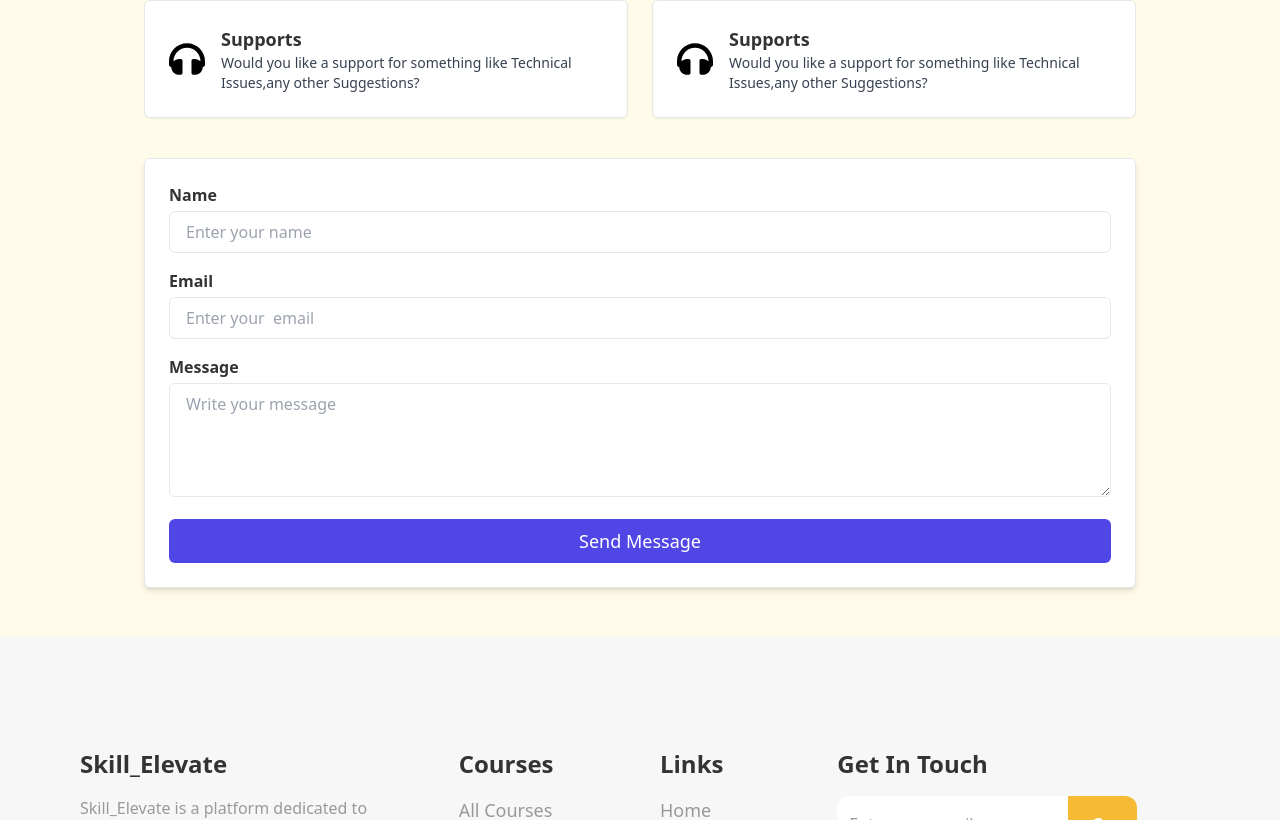
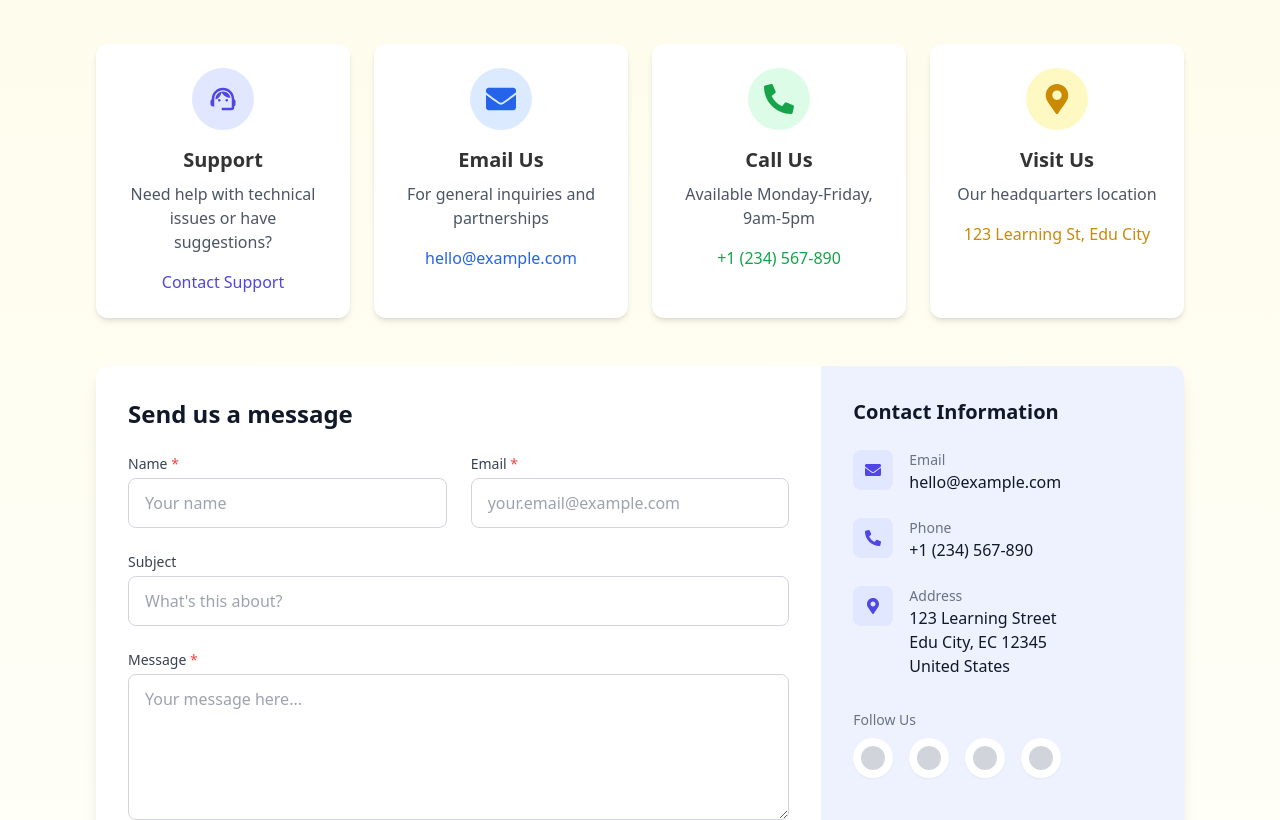
Before and after one commit to Lakshya724/E-Learning, a React (Vite) app: page /contact in a window 1280 px wide. Shown: the part 320-1140 px from the top of the page. Built offline with nearby package versions, Linux system fonts and the light colour scheme.

Commit message:
new details added

```diff
--- a/src/components/ContactUs.jsx
+++ b/src/components/ContactUs.jsx
@@ -1,73 +1,223 @@
 import Navbar from "../components/Navbar/Navbar";
 import Footer from "../components/Footer/Footer";
-
-import { FaHeadphones } from "react-icons/fa";
+import { FaEnvelope, FaMapMarkerAlt, FaPhoneAlt } from "react-icons/fa";
+import { MdSupportAgent } from "react-icons/md";
 
 export default function ContactUs() {
   return (
-    <div className="bg-yellow-50 min-h-screen">
+    <div className="min-h-screen bg-gradient-to-b from-yellow-50 to-white">
       <Navbar />
-      <div className="max-w-5xl mx-auto px-4 py-12">
-        <h1 className="text-4xl font-bold mb-4">Contact Us</h1>
-        <p className="text-lg text-gray-700 mb-10">
-        We love hearing from our Learners, collaborators, and fellow content lovers. Whether you’ve got feedback, a business proposal, or just want to chat about your favorite movie moment — hit us up!
 
+      <main className="max-w-6xl mx-auto px-4 sm:px-6 lg:px-8 py-12">
+        {/* Page Header */}
+        <div className="text-center mb-12">
+          <h1 className="text-4xl md:text-5xl font-bold text-gray-900 mb-4">Get In Touch</h1>
+          <p className="text-lg md:text-xl text-gray-600 max-w-3xl mx-auto">
+            We love hearing from our learners, collaborators, and fellow content lovers.
+            Whether you&apos;ve got feedback, a business proposal, or just want to chat — we&apos;re here for you!
+          </p>
+        </div>
 
+        {/* Contact Cards */}
+        <div className="grid grid-cols-1 md:grid-cols-2 lg:grid-cols-4 gap-6 mb-12">
+          {/* Support Card */}
+          <div className="bg-white rounded-xl shadow-md p-6 hover:shadow-lg transition-shadow">
+            <div className="flex flex-col items-center text-center">
+              <div className="bg-indigo-100 p-4 rounded-full mb-4">
+                <MdSupportAgent className="text-3xl text-indigo-600" />
+              </div>
+              <h3 className="text-xl font-bold mb-2">Support</h3>
+              <p className="text-gray-600 mb-4">
+                Need help with technical issues or have suggestions?
               </p>
+              <a href="mailto:support@example.com" className="text-indigo-600 font-medium hover:underline">
+                Contact Support
+              </a>
+            </div>
+          </div>
 
-        <div className="grid grid-cols-1 md:grid-cols-2 gap-6 mb-10">
-          {[1, 2].map((item) => (
-            <div key={item} className="border rounded-md p-6 shadow-sm bg-white">
-              <div className="flex items-center space-x-4">
-                <div className="text-4xl text-black">
-                  <FaHeadphones />
+          {/* Email Card */}
+          <div className="bg-white rounded-xl shadow-md p-6 hover:shadow-lg transition-shadow">
+            <div className="flex flex-col items-center text-center">
+              <div className="bg-blue-100 p-4 rounded-full mb-4">
+                <FaEnvelope className="text-3xl text-blue-600" />
               </div>
-                <div>
-                  <h3 className="font-bold text-lg">Supports</h3>
-                  <p className="text-gray-700 text-sm">
-                  Would you like a support for something like Technical Issues,any other Suggestions?
+              <h3 className="text-xl font-bold mb-2">Email Us</h3>
+              <p className="text-gray-600 mb-4">
+                For general inquiries and partnerships
               </p>
+              <a href="mailto:hello@example.com" className="text-blue-600 font-medium hover:underline">
+                hello@example.com
+              </a>
+            </div>
+          </div>
+
+          {/* Phone Card */}
+          <div className="bg-white rounded-xl shadow-md p-6 hover:shadow-lg transition-shadow">
+            <div className="flex flex-col items-center text-center">
+              <div className="bg-green-100 p-4 rounded-full mb-4">
+                <FaPhoneAlt className="text-3xl text-green-600" />
+              </div>
+              <h3 className="text-xl font-bold mb-2">Call Us</h3>
+              <p className="text-gray-600 mb-4">
+                Available Monday-Friday, 9am-5pm
+              </p>
+              <a href="tel:+1234567890" className="text-green-600 font-medium hover:underline">
+                +1 (234) 567-890
+              </a>
+            </div>
+          </div>
+
+          {/* Location Card */}
+          <div className="bg-white rounded-xl shadow-md p-6 hover:shadow-lg transition-shadow">
+            <div className="flex flex-col items-center text-center">
+              <div className="bg-yellow-100 p-4 rounded-full mb-4">
+                <FaMapMarkerAlt className="text-3xl text-yellow-600" />
+              </div>
+              <h3 className="text-xl font-bold mb-2">Visit Us</h3>
+              <p className="text-gray-600 mb-4">
+                Our headquarters location
+              </p>
+              <address className="text-yellow-600 font-medium not-italic">
+                123 Learning St, Edu City
+              </address>
             </div>
           </div>
         </div>
-          ))}
-        </div>
 
-        <div className="border rounded-md bg-white p-6 shadow-md">
-          <form className="space-y-4">
+        {/* Contact Form */}
+        <div className="bg-white rounded-xl shadow-lg overflow-hidden">
+          <div className="md:flex">
+            {/* Form Section */}
+            <div className="md:w-2/3 p-8">
+              <h2 className="text-2xl font-bold text-gray-900 mb-6">Send us a message</h2>
+              <form className="space-y-6">
+                <div className="grid grid-cols-1 md:grid-cols-2 gap-6">
                   <div>
-              <label className="block font-semibold mb-1">Name</label>
+                    <label htmlFor="name" className="block text-sm font-medium text-gray-700 mb-1">
+                      Name <span className="text-red-500">*</span>
+                    </label>
                     <input
                       type="text"
-                placeholder="Enter your name"
-                className="w-full border rounded-md px-4 py-2 outline-none"
+                      id="name"
+                      placeholder="Your name"
+                      className="w-full px-4 py-3 border border-gray-300 rounded-lg focus:ring-2 focus:ring-indigo-500 focus:border-indigo-500"
+                      required
                     />
                   </div>
                   <div>
-              <label className="block font-semibold mb-1">Email</label>
+                    <label htmlFor="email" className="block text-sm font-medium text-gray-700 mb-1">
+                      Email <span className="text-red-500">*</span>
+                    </label>
                     <input
                       type="email"
-                placeholder="Enter your  email"
-                className="w-full border rounded-md px-4 py-2 outline-none"
+                      id="email"
+                      placeholder="your.email@example.com"
+                      className="w-full px-4 py-3 border border-gray-300 rounded-lg focus:ring-2 focus:ring-indigo-500 focus:border-indigo-500"
+                      required
                     />
                   </div>
+                </div>
+
                 <div>
-              <label className="block font-semibold mb-1">Message</label>
+                  <label htmlFor="subject" className="block text-sm font-medium text-gray-700 mb-1">
+                    Subject
+                  </label>
+                  <input
+                    type="text"
+                    id="subject"
+                    placeholder="What's this about?"
+                    className="w-full px-4 py-3 border border-gray-300 rounded-lg focus:ring-2 focus:ring-indigo-500 focus:border-indigo-500"
+                  />
+                </div>
+
+                <div>
+                  <label htmlFor="message" className="block text-sm font-medium text-gray-700 mb-1">
+                    Message <span className="text-red-500">*</span>
+                  </label>
                   <textarea
-                rows="4"
-                placeholder="Write your message"
-                className="w-full border rounded-md px-4 py-2 outline-none"
+                    id="message"
+                    rows="5"
+                    placeholder="Your message here..."
+                    className="w-full px-4 py-3 border border-gray-300 rounded-lg focus:ring-2 focus:ring-indigo-500 focus:border-indigo-500"
+                    required
                   ></textarea>
                 </div>
+
+                <div>
                   <button
                     type="submit"
-              className="w-full bg-indigo-600 text-white rounded-md py-2 text-lg font-medium hover:bg-indigo-700"
+                    className="w-full bg-indigo-600 hover:bg-indigo-700 text-white font-medium py-3 px-6 rounded-lg transition-colors duration-300"
                   >
                     Send Message
                   </button>
+                </div>
               </form>
             </div>
+
+            {/* Info Section */}
+            <div className="md:w-1/3 bg-indigo-50 p-8">
+              <h3 className="text-xl font-bold text-gray-900 mb-6">Contact Information</h3>
+
+              <div className="space-y-6">
+                <div className="flex items-start">
+                  <div className="flex-shrink-0 bg-indigo-100 p-3 rounded-lg">
+                    <FaEnvelope className="text-indigo-600" />
                   </div>
+                  <div className="ml-4">
+                    <h4 className="text-sm font-medium text-gray-500">Email</h4>
+                    <a href="mailto:hello@example.com" className="text-gray-900 hover:text-indigo-600">
+                      hello@example.com
+                    </a>
+                  </div>
+                </div>
+
+                <div className="flex items-start">
+                  <div className="flex-shrink-0 bg-indigo-100 p-3 rounded-lg">
+                    <FaPhoneAlt className="text-indigo-600" />
+                  </div>
+                  <div className="ml-4">
+                    <h4 className="text-sm font-medium text-gray-500">Phone</h4>
+                    <a href="tel:+1234567890" className="text-gray-900 hover:text-indigo-600">
+                      +1 (234) 567-890
+                    </a>
+                  </div>
+                </div>
+
+                <div className="flex items-start">
+                  <div className="flex-shrink-0 bg-indigo-100 p-3 rounded-lg">
+                    <FaMapMarkerAlt className="text-indigo-600" />
+                  </div>
+                  <div className="ml-4">
+                    <h4 className="text-sm font-medium text-gray-500">Address</h4>
+                    <address className="text-gray-900 not-italic">
+                      123 Learning Street<br />
+                      Edu City, EC 12345<br />
+                      United States
+                    </address>
+                  </div>
+                </div>
+              </div>
+
+              <div className="mt-8">
+                <h4 className="text-sm font-medium text-gray-500 mb-2">Follow Us</h4>
+                <div className="flex space-x-4">
+                  {['Twitter', 'Facebook', 'Instagram', 'LinkedIn'].map((social) => (
+                    <a
+                      key={social}
+                      href="#"
+                      className="bg-white p-2 rounded-full shadow-sm hover:shadow-md transition-shadow"
+                      aria-label={social}
+                    >
+                      <div className="w-6 h-6 bg-gray-300 rounded-full"></div>
+                    </a>
+                  ))}
+                </div>
+              </div>
+            </div>
+          </div>
+        </div>
+      </main>
 
       <Footer />
     </div>
```
Lines whose indentation alone changed are shown as unchanged.
